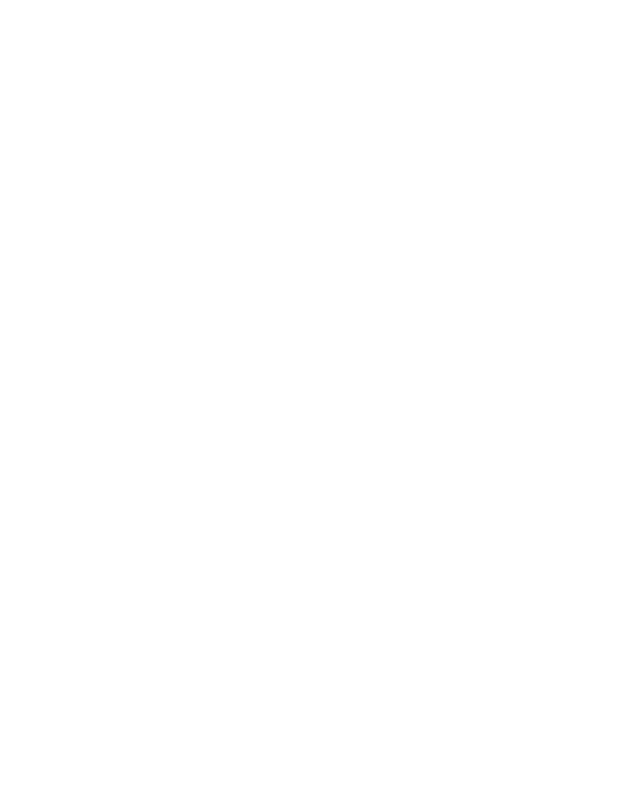
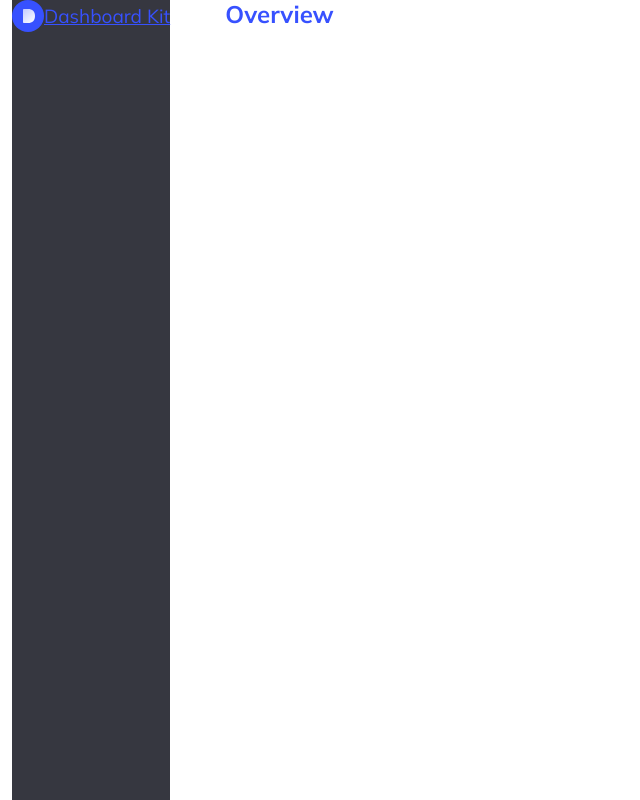
Before and after one commit to clcapili/bootstrap-cc, a website: page public/index.html in a window 1280 px wide. Shown: the whole page, without its empty margins (0-640 px from the left). Drawn offline with nearby package versions, Linux system fonts and the light colour scheme.

Commit message:
Improved import of css override bootstrap and custom styles

```diff
--- a/package.json
+++ b/package.json
@@ -5,9 +5,8 @@
   "main": "index.js",
   "scripts": {
     "base": "lite-server --baseDir=\"public\"",
-    "watch": "sass --watch src/scss:public/assets/css",
     "css": "sass --watch src/main.scss public/assets/css/uikit.min.css --style compressed",
-    "dev": "concurrently \"npm run base\" \"npm run watch\" \"npm run css\""
+    "dev": "concurrently \"npm run base\" \"npm run css\""
   },
   "repository": {
     "type": "git",
--- a/public/index.html
+++ b/public/index.html
@@ -8,14 +8,38 @@
     <title>INM320SCC - Bootstrap Project by Charlene Capili</title>
 
     <link rel="stylesheet" href="https://cdn.jsdelivr.net/npm/reset-css@3.0.0/reset.min.css" />
-    <link rel="stylesheet" href="/assets/css/style.css" />
 
-    <!-- CSS only -->
-    <link href="https://cdn.jsdelivr.net/npm/bootstrap@5.2.2/dist/css/bootstrap.min.css" rel="stylesheet" integrity="sha384-Zenh87qX5JnK2Jl0vWa8Ck2rdkQ2Bzep5IDxbcnCeuOxjzrPF/et3URy9Bv1WTRi" crossorigin="anonymous">
+    <!-- Bootstrap Override CSS (including custom style) -->
+    <link rel="stylesheet" href="/assets/css/uikit.min.css" />
 </head>
 <body>
     <main>
+        <div class="container-fluid">
+            <div class="row">
+                <div class="col-2">
+                    <div class="left-sidebar">
+                        <a href="/" class="d-flex align-items-center">
+                            <svg width="32" height="32" viewBox="0 0 32 32" fill="none" xmlns="http://www.w3.org/2000/svg">
+                                <circle cx="16" cy="16" r="16" fill="#3751FF"/>
+                                <path d="M11 10C11 9.44772 11.4477 9 12 9H15.9905C18.2127 9 19.9333 9.60955 21.1524 10.8287C22.3841 12.0478 23 13.765 23 15.9803C23 18.2088 22.3841 19.9391 21.1524 21.1713C19.9333 22.3904 18.2127 23 15.9905 23H12C11.4477 23 11 22.5523 11 22V10Z" fill="url(#paint0_linear_584_285)"/>
+                                <defs>
+                                    <linearGradient id="paint0_linear_584_285" x1="11" y1="9" x2="23" y2="23" gradientUnits="userSpaceOnUse">
+                                        <stop stop-color="white" stop-opacity="0.7"/>
+                                        <stop offset="1" stop-color="white"/>
+                                    </linearGradient>
+                                </defs>
+                            </svg>
 
+                            <h2 class="mb-0">Dashboard Kit</h2>
+                        </a>
+                    </div>
+                </div>
+
+                <div class="col-10">
+                    <h1 class="h1 text-primary">Overview</h1>
+                </div>
+            </div>
+        </div>
     </main>
 
     <!-- JavaScript Bundle with Popper -->
--- a/src/main.scss
+++ b/src/main.scss
@@ -1,3 +1,7 @@
-@import "variables.scss";
+@import "uikit/variables.scss";
 
 @import "../node_modules/bootstrap/scss/bootstrap";
+
+@import "uikit/custom.scss";
+@import "uikit/font.scss";
+@import "uikit/type.scss";
--- /dev/null
+++ b/src/uikit/custom.scss
@@ -0,0 +1,6 @@
+.left-sidebar {
+    background-color: $dark;
+    bottom: 0;
+    position: fixed;
+    top: 0;
+}
--- /dev/null
+++ b/src/uikit/font.scss
@@ -0,0 +1 @@
+@import url('https://fonts.googleapis.com/css2?family=Mulish:wght@400;600;700&display=swap');
--- /dev/null
+++ b/src/uikit/type.scss
@@ -0,0 +1 @@
+h1 { font-weight: 700; }
```
Also changed, not shown: public/assets/css/style.css (deleted), public/assets/css/uikit.min.css, src/scss/style.scss (deleted), src/uikit/variables.scss (renamed from src/variables.scss), 2 other files.
